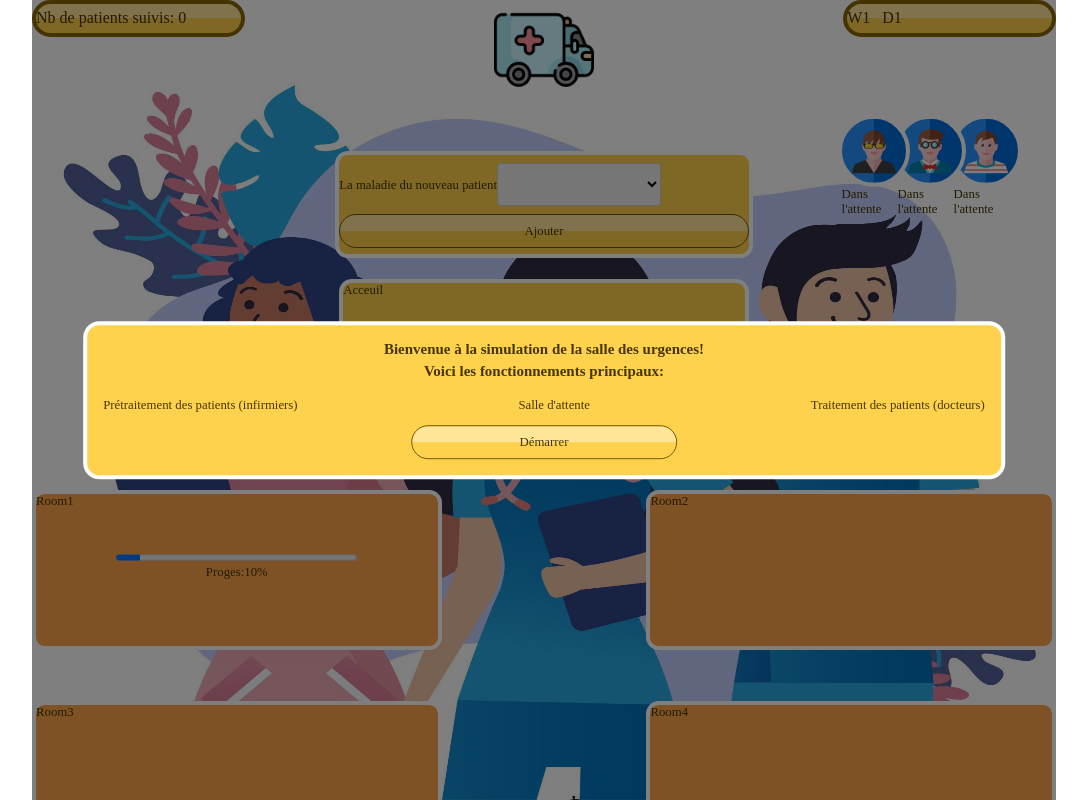
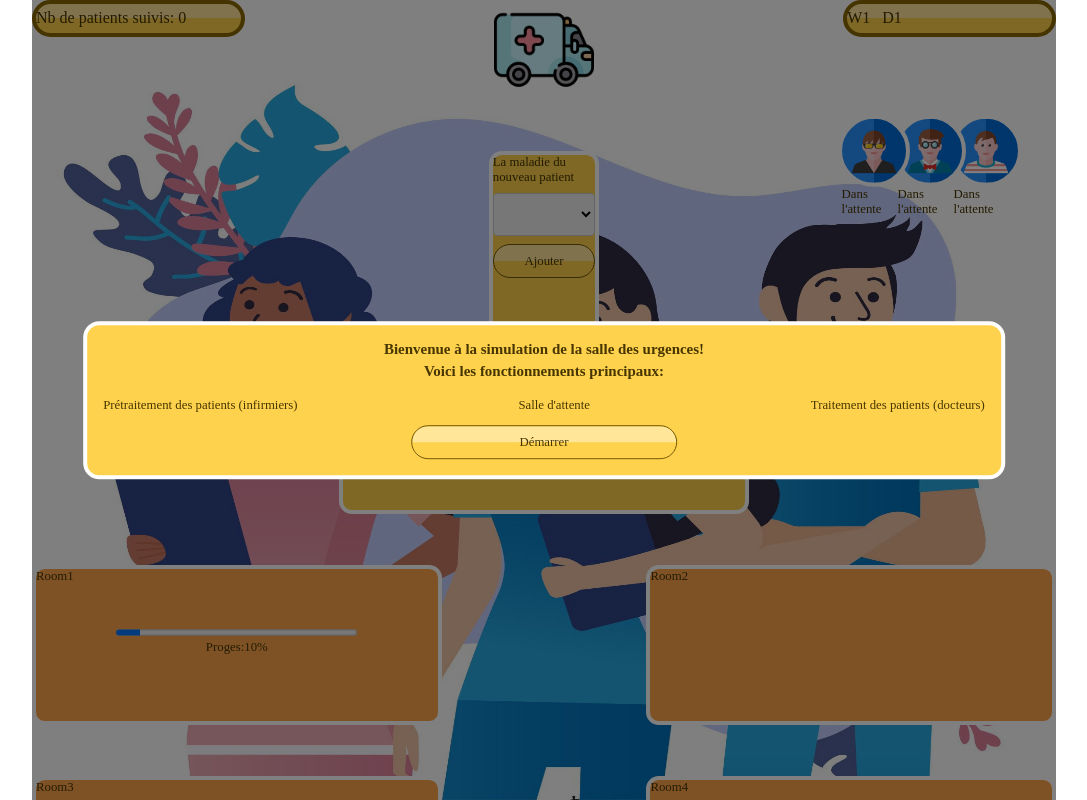
Before and after one commit to franjinious/Emergency-Simulator, a Vue app in the folder front-end/: page / in a window 1280 px wide. Shown: the whole page, without its empty margins (96-1183 px from the left). Built offline with nearby package versions, Linux system fonts and the light colour scheme.

Commit message:
Initial function to push infos and to refresh in App.vue

```diff
--- a/front-end/src/App.vue
+++ b/front-end/src/App.vue
@@ -28,17 +28,17 @@
           </div>
         </div>
 
-        <div class = "input-box" style="margin-top: 5%">
+        <div class = "input-box" style="margin-top: 5%;margin-left: auto; margin-right: auto ">
           <label for="country">La maladie du nouveau patient</label>
-          <select v-model = "maladie" id="country" name="country">
+          <select v-model = "maladie" id="country" name="country" style="width: 100%">
             <option value="rhume">Rhume</option>
             <option value="fievre">Fievre</option>
             <option value="rupture des os">Rupture des os</option>
           </select>
-          <div class="button" @click="createPatient">Ajouter</div>
+          <div class="button" @click="createPatient" style="margin-bottom: auto">Ajouter</div>
         </div>
 
-        <div class="Acceuil ac1" style="margin-top: 2%">Acceuil</div>
+        <div class="Acceuil ac1" style="margin-top: 2%; margin-left: auto; margin-right: auto">Acceuil</div>
       </div>
 
     </header>
@@ -100,6 +100,7 @@ export default {
   },
 
   methods: {
+
     //Fonction d'essai pour pousser l'info du patient au backend
     createPatient() {
       axios.post('http://localhost:8080/api/users', {
@@ -268,8 +269,8 @@ main .Room4 {
 
  /*Espace pour les entrees*/
 .input-box{
-  height: 75px;
-  width: 40%;
+  height: 150px;
+  width: 10%;
   background-color: #ffd24d;
   margin-left: auto;
   margin-right: auto;
```
